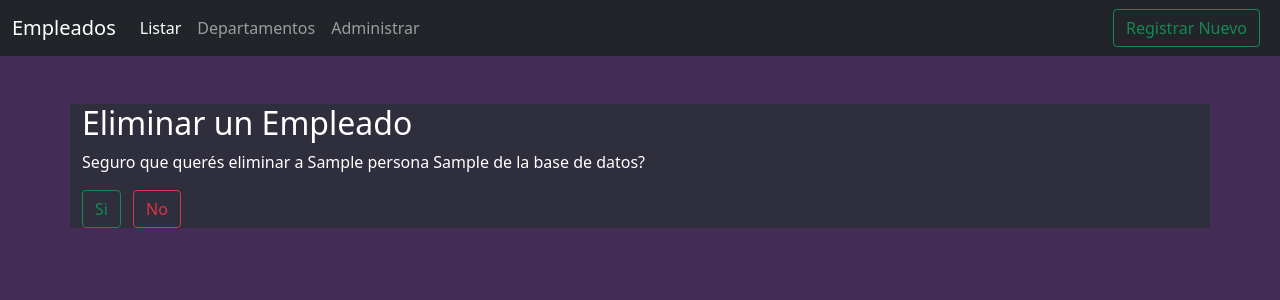
After one commit to vanemanza/Empleados, a Django app: page /personas/eliminar/1 in a window 1280 px wide. The commit adds this page. Shown: the top 300 px of the page. Run offline with Django 3.2, Linux system fonts and the light colour scheme; tables that the repository leaves empty hold one stand-in row (values such as "Sample post").

Commit message:
Delete View y otras yerbas

```diff
--- /dev/null
+++ b/ProyectoPrincipal/personas/templates/eliminar.html
@@ -0,0 +1,18 @@
+{% extends "base.html" %}
+
+{% load static %}
+
+{% block content %}
+<h2>Eliminar un Empleado</h2>
+
+<form method="POST">{% csrf_token %}
+
+
+    <p>Seguro que querés eliminar a {{persona.nombre}} {{persona.apellido}} de la base de datos?</p>
+    <button class="btn btn-outline-success me-2" type="submit">Si</button>
+    <a class="btn btn-outline-danger me-2" href="{% url 'lista_empleados' %}">No</a>
+
+</form>
+
+
+{% endblock %}
--- a/ProyectoPrincipal/personas/templates/registro_exitoso.html
+++ b/ProyectoPrincipal/personas/templates/registro_exitoso.html
@@ -6,7 +6,7 @@
 
 <div class="container" style="background:rgb(52, 96, 52); color:white">
 
-    <h1>El registro fué exitoso!!!</h1>
+    <h1>Acción exitosa!!!</h1>
 
 </div>
 
--- a/ProyectoPrincipal/personas/urls.py
+++ b/ProyectoPrincipal/personas/urls.py
@@ -13,6 +13,5 @@ urlpatterns = [
      path('registrar_empleado/', EmpleadoCreateView.as_view(), name='registrar_empleado'),
      path('registro_exitoso', RegistroExitoso.as_view(), name='registro_exitoso'),
      path('actualizar/<pk>', EmpleadoUpdateView.as_view(), name='actualizar'),
-
-
+     path('eliminar/<pk>', EmpleadoDeleteView.as_view(), name='eliminar'),
 ]
--- a/ProyectoPrincipal/personas/views.py
+++ b/ProyectoPrincipal/personas/views.py
@@ -1,7 +1,12 @@
 from django.shortcuts import render
 from django.urls import reverse_lazy
 
-from django.views.generic import ListView, DetailView, CreateView, TemplateView, UpdateView
+from django.views.generic import (ListView,
+                                  DetailView,
+                                  CreateView,
+                                  TemplateView,
+                                  UpdateView,
+                                  DeleteView)
 
 from . models import Persona
 
@@ -173,3 +178,9 @@ class EmpleadoUpdateView(UpdateView):
         nombre = request.POST['nombre']
         print(f'============={nombre}===============')
         return super().post(request, *args, **kwargs)
+
+
+class EmpleadoDeleteView(DeleteView):
+    model = Persona
+    template_name = "eliminar.html"
+    success_url= reverse_lazy('registro_exitoso')
```
Also changed, not shown: ProyectoPrincipal/personas/templates/lista_empleados.html (+7 -7 lines).
